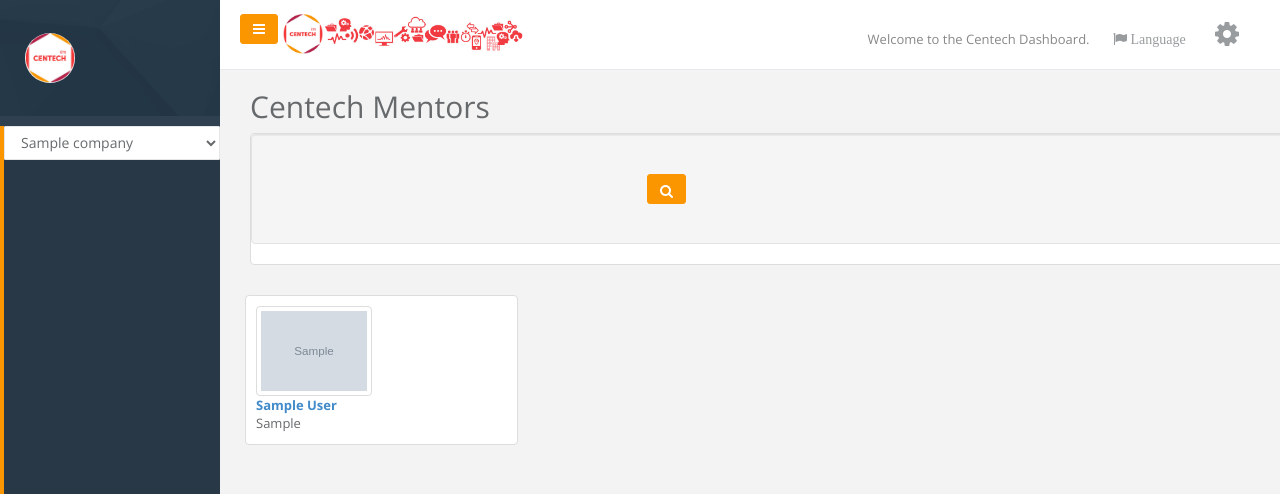
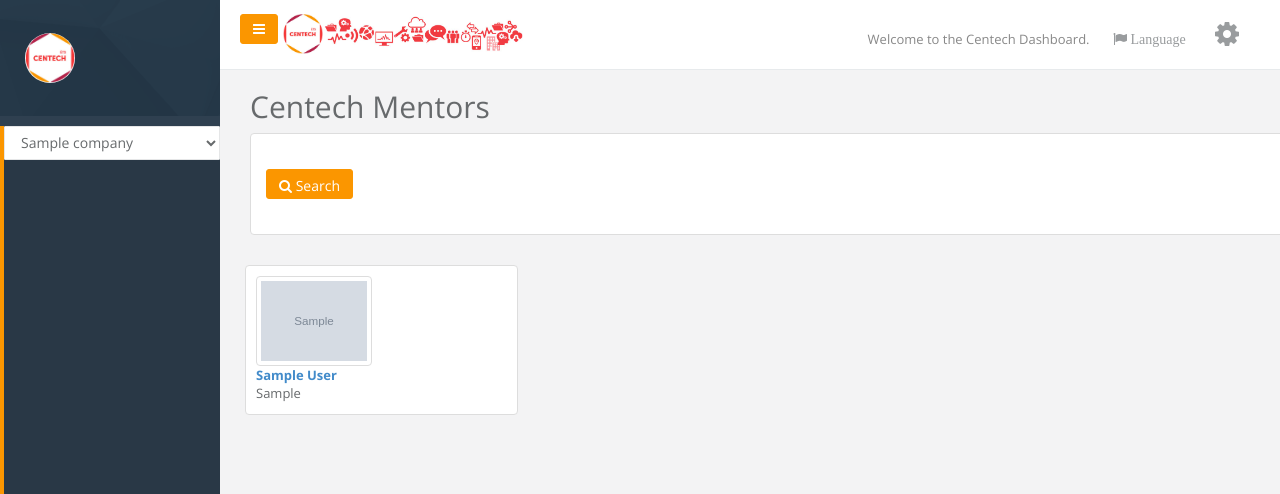
Before and after one commit to CentechMTL/TableauDeBord, a Django app: template app/mentor/templates/mentor/index.html in a window 1280 px wide. Shown: the top 494 px of the page. Run offline with Django 3.2, Linux system fonts and the light colour scheme; the template is opened without the code that fills it: most values are stand-ins (such as "Sample title", 1, 10 or a date in 2020); grey boxes marked "Sample" are stand-in pictures; some libraries are stand-ins or nearby versions.

Commit message:
add bootstrap on mentor form

```diff
--- a/app/mentor/templates/mentor/index.html
+++ b/app/mentor/templates/mentor/index.html
@@ -1,21 +1,20 @@
 {% extends "dashboard.html" %}
 <!-- Load internationalisation utils-->
 {% load i18n %}
+{% load bootstrap3 %}
 {% block title %}{% trans "Centech Mentors" %}{% endblock %}
 {% block content %}
     <h1>{% trans "Centech Mentors" %}</h1>
     <div class="panel panel-default">
-        <div class="panel-body well">
-            <form action="" method="get">
+        <div class="panel-body">
+            <form action="" method="get">{% csrf_token%}
                 <div class="row">
-                    <div class="col-md-1"></div>
-                    <div class="col-md-3">
-                        {{ mentorFilter.form.as_p }}
-                    </div>
-                    <div class="col-md-1">
+                    <div class="col-md-6">
+                        {% bootstrap_form mentorFilter.form %}
                         <button type="submit" class="btn btn-primary">
-                            <i class='fa fa-search'> </i>
+                                <i class="fa fa-search"></i> {% trans "Search" %}
                         </button>
+
                     </div>
                 </div>
             </form>
--- a/centech2/settings.py
+++ b/centech2/settings.py
@@ -223,3 +223,8 @@
         },
     }
 }
+
+BOOTSTRAP3 = {
+   # Class to indicate success, meaning the field has valid input (better to set this in your Django form)
+    'success_css_class': '',
+}
```
